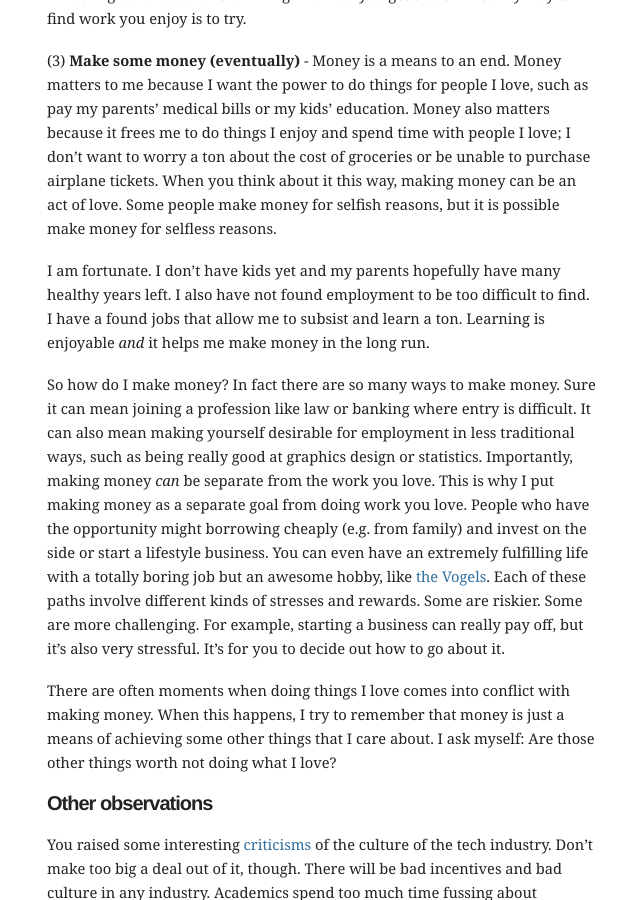
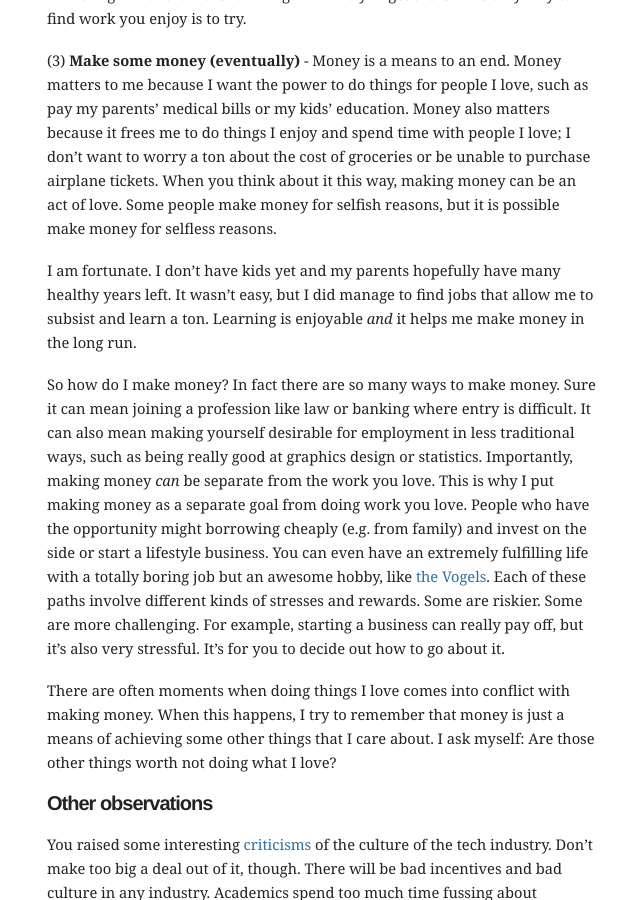
Before and after one commit to mbwong/mbwong.github.com, a Jekyll site: the page built from _posts/2013-06-16-entering-adulthood.md, in a window 1280 px wide and 900 px high, scrolled down 1306 px. Shown: the whole window, without its empty margins (303-943 px from the left). Built offline with Jekyll 4.4.1, drawn with Linux system fonts in a browser that asks for light colours.

Commit message:
Update 2013-06-16-entering-adulthood.md

```diff
--- a/_posts/2013-06-16-entering-adulthood.md
+++ b/_posts/2013-06-16-entering-adulthood.md
@@ -35,7 +35,7 @@ You might think: all this should be obvious, right? But while I could say these
 
 (3) **Make some money (eventually)** - Money is a means to an end. Money matters to me because I want the power to do things for people I love, such as pay my parents' medical bills or my kids' education. Money also matters because it frees me to do things I enjoy and spend time with people I love; I don't want to worry a ton about the cost of groceries or be unable to purchase airplane tickets. When you think about it this way, making money can be an act of love. Some people make money for selfish reasons, but it is possible make money for selfless reasons.
 
-I am fortunate. I don't have kids yet and my parents hopefully have many healthy years left.  I also have not found employment to be too difficult to find. I have a found jobs that allow me to subsist and learn a ton. Learning is enjoyable _and_ it helps me make money in the long run.
+I am fortunate. I don't have kids yet and my parents hopefully have many healthy years left.  It wasn't easy, but I did manage to find jobs that allow me to subsist and learn a ton. Learning is enjoyable _and_ it helps me make money in the long run.
 
 So how do I make money? In fact there are so many ways to make money. Sure it can mean joining a profession like law or banking where entry is difficult. It can also mean making yourself desirable for employment in less traditional ways, such as being really good at graphics design or statistics. Importantly, making money _can_ be separate from the work you love. This is why I put making money as a separate goal from doing work you love. People who have the opportunity might borrowing cheaply (e.g. from family) and invest on the side or start a lifestyle business. You can even have an extremely fulfilling life with a totally boring job but an awesome hobby, like [the Vogels][vogels]. Each of these paths involve different kinds of stresses and rewards. Some are riskier. Some are more challenging. For example, starting a business can really pay off, but it's also very stressful. It's for you to decide out how to go about it.
 
```
